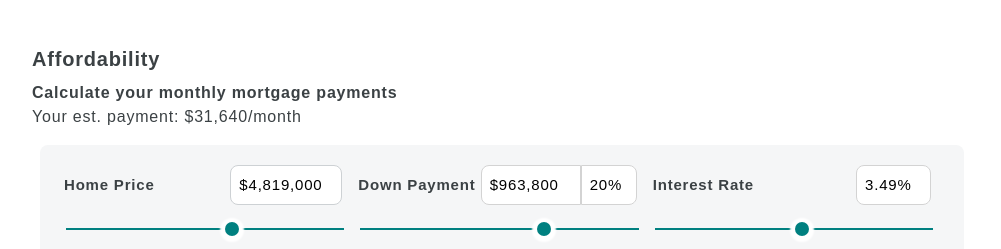
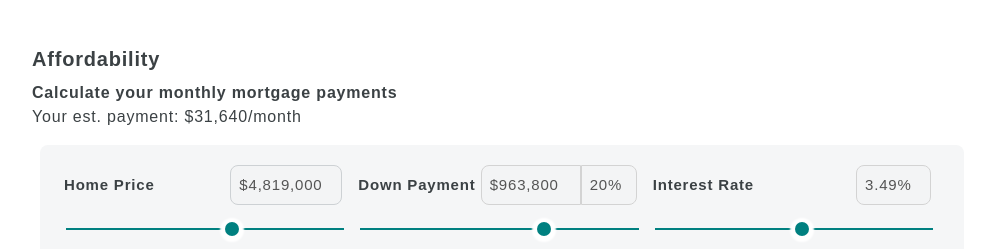
Before and after one commit to hrsf128-9-hypebeast-bobas/Mortgage-Calculator-Kim, a React app: page / in a window 1280 px wide. Shown: the top 249 px of the page, without its empty margins (138-1139 px from the left). Built offline with nearby package versions, Linux system fonts and the light colour scheme; no server answers.

Commit message:
Disabled input

```diff
--- a/client/src/Components/DownPayment.jsx
+++ b/client/src/Components/DownPayment.jsx
@@ -21,9 +21,9 @@ const DownPayment = (props) => {
 
           <div className={styles.downPaymentWrapper}>
             {/* left input payment textarea */}
-            <input className={styles.leftSplitFinancialInput} id="DownPaymentInput" style={{ width: '100px' }} type="text" onChange={handleDownPayment} value={downPaymentFormat} />
+            <input className={styles.leftSplitFinancialInput} id="DownPaymentInput" style={{ width: '100px' }} type="text" onChange={handleDownPayment} value={downPaymentFormat} disabled/>
             {/* down payment right input textarea */}
-            <input className={styles.rightSplitFinancialInput} style={{ width: '56px' }} type="text" onChange={(e) => setPaymentRate(e.target.value)} value={(downPaymentRateFormat)} />
+            <input className={styles.rightSplitFinancialInput} style={{ width: '56px' }} type="text" onChange={(e) => setPaymentRate(e.target.value)} value={(downPaymentRateFormat)} disabled/>
           </div>
         </div>
 
--- a/client/src/Components/HomePrice.jsx
+++ b/client/src/Components/HomePrice.jsx
@@ -10,6 +10,7 @@ const HomePrice = (props) => {
   const changePrice = (e) => {
     const { value } = e.target;
     sethomePriceVal(value);
+
   };
 
   return (
@@ -19,7 +20,7 @@ const HomePrice = (props) => {
           <div className={styles.textContainer}>
             Home Price
           </div>
-          <input id="homePriceInput" className={styles.homePriceInput} style={{ width: '112px' }} type="text" onChange={changePrice} value={homePriceFormat} />
+          <input id="homePriceInput" className={styles.homePriceInput} style={{ width: '112px' }} type="text" onChange={changePrice} value={homePriceFormat} disabled/>
         </div>
         <div className="slider-container">
           {/* Home Price Slider */}
--- a/client/src/Components/InterestRate.jsx
+++ b/client/src/Components/InterestRate.jsx
@@ -13,7 +13,7 @@ const InterestRate = (props) => {
           <div className={styles.textContainer}>
             Interest Rate
           </div>
-          <input id="InterestRateInput" className={styles.interestRateInput} style={{ width: '75px' }} type="text" onChange={(e) => setInterestRate(e.target.value)} value={interestRateFormat} />
+          <input id="InterestRateInput" className={styles.interestRateInput} style={{ width: '75px' }} type="text" onChange={(e) => setInterestRate(e.target.value)} value={interestRateFormat} disabled/>
         </div>
         <div className="slider-container">
           <input className="range" type="range" min="0.1" max="6.50" step="0.10" onChange={(e) => setInterestRate(e.target.value)} value={interestRate} />
```
Also changed, not shown: client/src/styles/PaymentContainer.css (line endings or trailing spaces), public/bundle.js.
